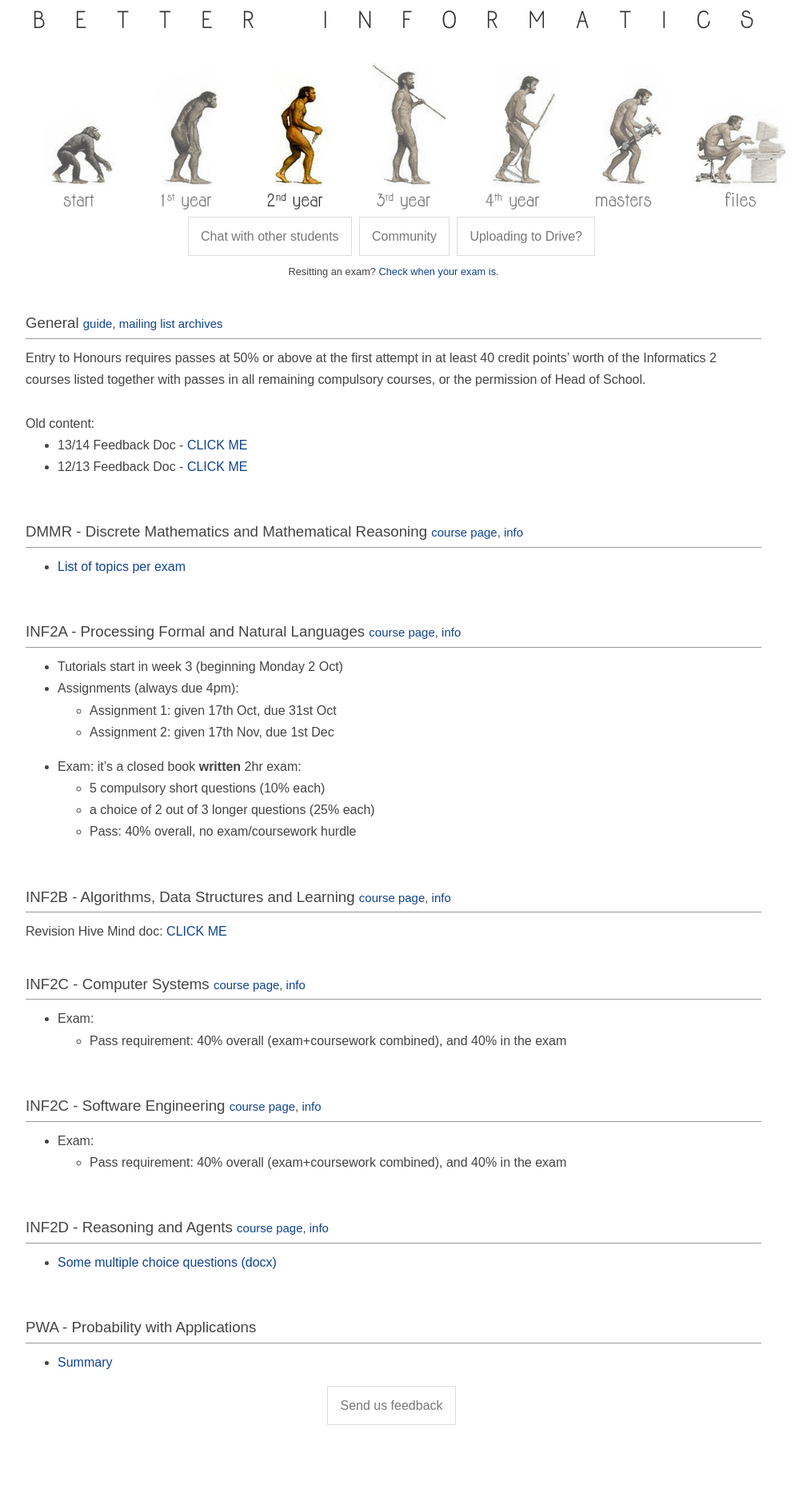
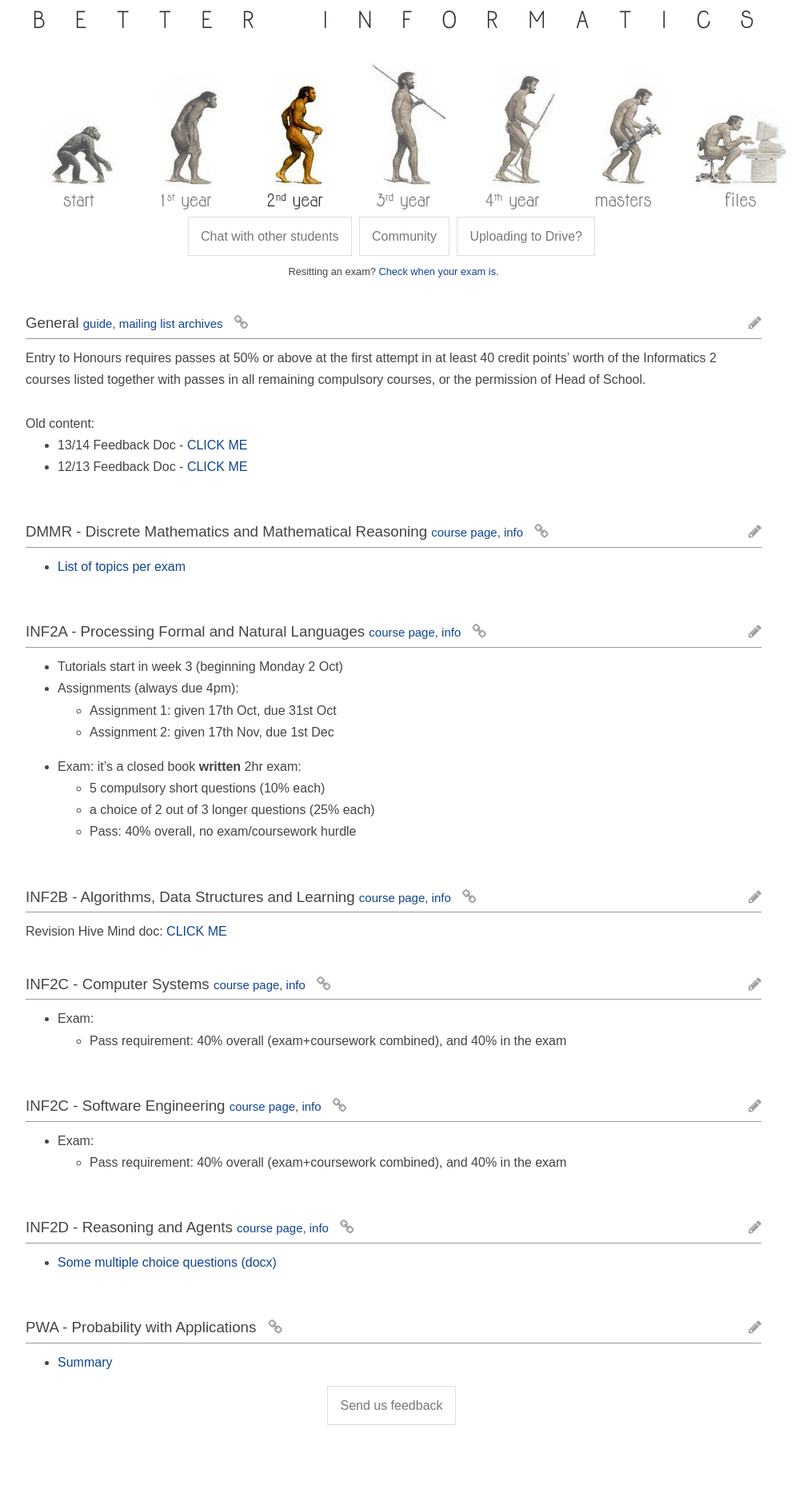
Before and after one commit to compsoc-edinburgh/betterinformatics, a Jekyll site: the page built from _pages/inf2.md, in a window 1280 px wide. Shown: the whole page at 80% size, without its empty margins (148-1162 px from the left). Built offline with Jekyll 4.4.1, drawn with Linux system fonts in a browser that asks for light colours.

Commit message:
always show the edit button

```diff
--- a/static/css/stylesheet.css
+++ b/static/css/stylesheet.css
@@ -495,14 +495,14 @@ ul {
 }
 
 
-section:hover .link-icon, section:hover .edit-pencil {
+section .link-icon, section .edit-pencil {
     color: rgba(119, 119, 119, .7);
     opacity: 1;
 }
-
+/*
 .link-icon, .edit-pencil {
     opacity: 0;
-}
+} */
 
 section:hover .link-icon:hover, section:hover .edit-pencil:hover {
     color: rgba(119, 119, 119, 1);
```
